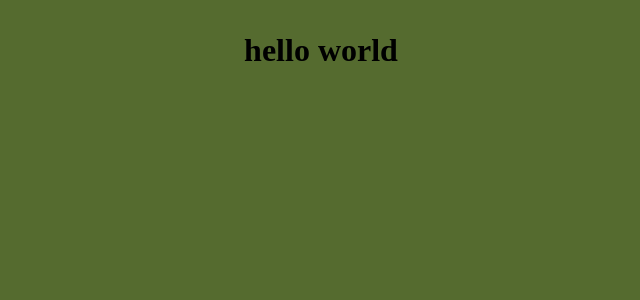
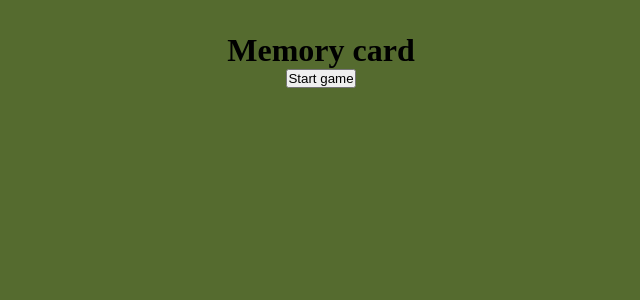
Before and after one commit to confett0/memory-card, a React (Vite) app: page / in a window 1280 px wide. Shown: the top 300 px of the page, without its empty margins (319-959 px from the left). Built offline with nearby package versions, Linux system fonts and the light colour scheme.

Commit message:
Create Intro and Game components

```diff
--- a/src/App.jsx
+++ b/src/App.jsx
@@ -1,12 +1,15 @@
 import { useState } from 'react'
+import Intro from './components/Intro'
+import Game from './components/Game'
 import './App.css'
 
 function App() {
 
+  const [isGameOn, setIsGameOn] = useState(false)
 
   return (
     <>
-      <h1>hello world</h1>
+      {isGameOn ? <Game /> : <Intro />}
     </>
   )
 }
--- /dev/null
+++ b/src/components/Game.jsx
@@ -0,0 +1,5 @@
+export default function Game() {
+    return (
+        <h1>Game is on!</h1>
+    )
+}
--- /dev/null
+++ b/src/components/Intro.jsx
@@ -0,0 +1,8 @@
+export default function Intro() {
+    return (
+        <>
+        <h1>Memory card</h1>
+        <button>Start game</button>
+        </>
+    )
+}
```
